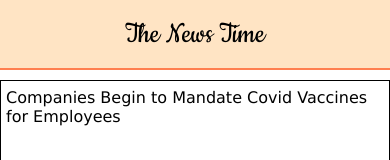
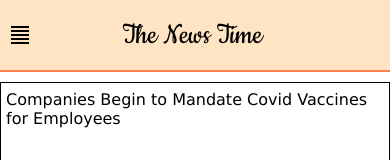
Before and after one commit to RubelBiswasCS/react-news-site, a React (Create React App) app: page / in a window 390 px wide. Shown: the top 160 px of the page. Built offline with nearby package versions, Linux system fonts and the light colour scheme.

Commit message:
modifed styles

```diff
--- a/package.json
+++ b/package.json
@@ -1,9 +1,12 @@
 {
   "name": "thenewstime",
   "version": "0.1.0",
-
   "private": true,
   "dependencies": {
+    "@emotion/react": "^11.6.0",
+    "@emotion/styled": "^11.6.0",
+    "@mui/icons-material": "^5.1.1",
+    "@mui/material": "^5.1.1",
     "@testing-library/jest-dom": "^5.15.0",
     "@testing-library/react": "^11.2.7",
     "@testing-library/user-event": "^12.8.3",
@@ -18,7 +21,6 @@
     "build": "react-scripts build",
     "test": "react-scripts test",
     "eject": "react-scripts eject"
-
   },
   "eslintConfig": {
     "extends": [
--- a/src/components/App.css
+++ b/src/components/App.css
@@ -1,5 +1,6 @@
 /* sass --watch src/components/App.scss src/components/App.css */
 @import url("https://fonts.googleapis.com/css2?family=Cookie&display=swap");
+@import url("https://stackpath.bootstrapcdn.com/font-awesome/4.7.0/css/font-awesome.min.css");
 .app {
   display: flex;
   align-items: center;
@@ -20,13 +21,32 @@
   font-family: "Cookie", cursive;
 }
 
+.header-wrapper {
+  width: 100%;
+  display: flex;
+  align-items: center;
+  justify-content: center;
+  flex-direction: row;
+  border-bottom: 2px solid coral;
+}
+
+.minNavIcon {
+  display: flex;
+  align-items: center;
+  justify-content: center;
+  flex-direction: row;
+  height: 70px;
+  padding: 5px;
+  display: none;
+}
+
 .namelogo {
   display: flex;
   align-items: center;
   justify-content: center;
   font-size: 2rem;
-  border-bottom: 2px solid coral;
-  min-width: 100%;
+  width: 90%;
+  padding-right: 10%;
   height: 70px;
 }
 
@@ -62,6 +82,42 @@
   color: black;
 }
 .navUl a:visited, .footerNavUl a:visited {
+  color: black;
+}
+
+.sideNav {
+  position: absolute;
+  top: 10%;
+  width: 90%;
+  height: auto;
+  background-color: gainsboro;
+  border: 1px solid black;
+  padding: 10px;
+  display: none;
+  z-index: 1;
+  flex-direction: column;
+  justify-content: center;
+  align-items: center;
+}
+.sideNav .navUl {
+  width: 100%;
+  display: flex;
+  align-items: center;
+  justify-content: center;
+  flex-direction: column;
+  list-style-type: none;
+}
+.sideNav .navUl a {
+  display: flex;
+  align-items: center;
+  justify-content: center;
+  border: 0.5px solid salmon;
+  padding: 5px;
+  width: 100%;
+  text-decoration: none;
+  color: black;
+}
+.sideNav .navUl a:visited {
   color: black;
 }
 
@@ -250,6 +306,14 @@
     display: none;
   }
 
+  .minNavIcon {
+    display: flex;
+  }
+
+  .sideNav {
+    display: flex;
+  }
+
   .article-page {
     flex-direction: column;
   }
@@ -268,6 +332,14 @@
   .wrapper3 {
     width: 100%;
     height: 40vh;
+  }
+
+  .minNavIcon {
+    display: flex;
+  }
+
+  .sideNav {
+    display: flex;
   }
 
   .navbar {
@@ -299,6 +371,14 @@
     height: 40vh;
   }
 
+  .minNavIcon {
+    display: flex;
+  }
+
+  .sideNav {
+    display: flex;
+  }
+
   .navbar {
     display: none;
   }
@@ -315,6 +395,10 @@
 @media screen and (min-width: 600px) and (max-width: 768px) {
   .appp {
     font-size: 8px;
+  }
+
+  .minNavIcon {
+    display: none;
   }
 
   .wrapper3 {
--- a/src/components/App.scss
+++ b/src/components/App.scss
@@ -1,7 +1,7 @@
 /* sass --watch src/components/App.scss src/components/App.css */
 // @import url('https://fonts.googleapis.com/css2?family=Praise&display=swap');
 @import url('https://fonts.googleapis.com/css2?family=Cookie&display=swap');
-
+@import url('https://stackpath.bootstrapcdn.com/font-awesome/4.7.0/css/font-awesome.min.css');
 @mixin flexCenter{
     display: flex;
     align-items: center;
@@ -33,11 +33,26 @@ $xxlg: 1200px;
 .font-cookie{
     font-family: 'Cookie', cursive;
 }
+.header-wrapper{
+    width: 100%;
+    @include flexCenter();
+    flex-direction: row;
+    border-bottom: 2px solid coral;
+}
+.minNavIcon{
+
+    @include flexCenter();
+    flex-direction: row;
+    height: 70px;
+    padding: 5px;
+    display:none;
+}
 .namelogo{
     @include flexCenter();
     font-size: 2rem;
-    border-bottom: 2px solid coral;
-    min-width: 100%;
+
+    width: 90%;
+    padding-right: 10%;
     height: 70px;
 }
 .header{
@@ -66,7 +81,39 @@ $xxlg: 1200px;
         }
     }
 }
+.sideNav{
+    position: absolute;
+    top: 10%;
+    width: 90%;
+    height: auto;
+    background-color: gainsboro;
+    border: 1px solid black;
+    padding: 10px;
+    display: none;
+    z-index: 1;
+    flex-direction: column;
+    justify-content: center;
+    align-items: center;
+    .navUl{
+        width: 100%;
+        @include flexCenter();
+        flex-direction: column;
+        list-style-type: none;
 
+        a{
+            @include flexCenter();
+            border: .5px solid salmon;
+            padding:5px;
+            width: 100%;
+            // border-top: 0px;
+            text-decoration: none;
+            color: black;
+            &:visited{
+                color: black;
+            }
+        }
+    }
+}
 .newsContainer{
     @include flexCenter();
      width: 100%;
@@ -246,6 +293,12 @@ $xxlg: 1200px;
     .navbar{
         display: none;
     }
+    .minNavIcon{
+        display: flex;
+    }
+    .sideNav{
+        display: flex;
+    }
     .article-page{
         flex-direction: column;
         .article{
@@ -266,6 +319,12 @@ $xxlg: 1200px;
         width:100%;
         height: 40vh;
         // background-color: lightcoral;
+    }
+    .minNavIcon{
+        display: flex;
+    }
+    .sideNav{
+        display: flex;
     }
     .navbar{
         display: none;
@@ -295,6 +354,12 @@ $xxlg: 1200px;
         height: 40vh;
         // background-color: lightcoral;
         }
+    .minNavIcon{
+        display: flex;
+    }
+    .sideNav{
+        display: flex;
+    }
     .navbar{
         display: none;
     }
@@ -314,6 +379,9 @@ $xxlg: 1200px;
         font-size: 8px;
 
 
+    }
+    .minNavIcon{
+        display: none;
     }
     .wrapper3{
         width:45%;
--- a/src/components/Header.jsx
+++ b/src/components/Header.jsx
@@ -1,15 +1,47 @@
 import React from "react";
 import {Link} from "react-router-dom";
-
+import {useState} from 'react';
+import FormatAlignJustifyIcon from '@mui/icons-material/FormatAlignJustify';
 
 const Header = (props) => {
+    const [sideNavState,setSideNavState] = useState({
+        style:{
+            display: 'none'
+        }
+    });
+
+    const handleSideNav = () => {
+        if (sideNavState.style.display  === 'none'){
+            setSideNavState({
+                style:{
+                    display: 'flex'
+                }
+            });
+        }
+        else {
+            setSideNavState({
+                style:{
+                    display: 'none'
+                }
+            });
+        }
+    };
 
     return (
         <div className={"header"}>
-            <div className={"namelogo font-cookie"}><Link to={props.homeUrl}>{props.name}</Link></div>
+            <div className={"header-wrapper"}>
+                <div className={"minNavIcon"}><FormatAlignJustifyIcon  onClick={handleSideNav}></FormatAlignJustifyIcon></div>
+                <div className={"namelogo font-cookie"}><Link to={props.homeUrl}>{props.name}</Link></div>
+            </div>
+
             <div className="navbar">
                 <ul className="navUl">
                     {props.topics.map( (topic) => (<Link key={topic.toLowerCase()} to={props.homeUrl+topic.toLowerCase()}>{topic}</Link>))}
+                </ul>
+            </div>
+            <div style={sideNavState.style} className="sideNav">
+                <ul className="navUl">
+                    {props.topics.map( (topic) => (<Link onClick={handleSideNav}  key={topic.toLowerCase()} to={props.homeUrl+topic.toLowerCase()}>{topic}</Link>))}
                 </ul>
             </div>
         </div>
```
Also changed, not shown: 2 other files (tests, documents, lock files or other folders).
